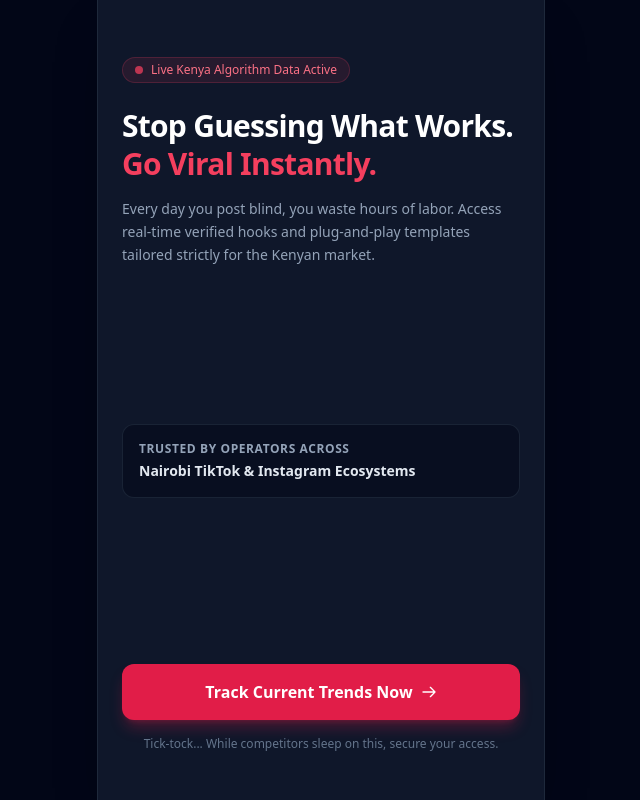
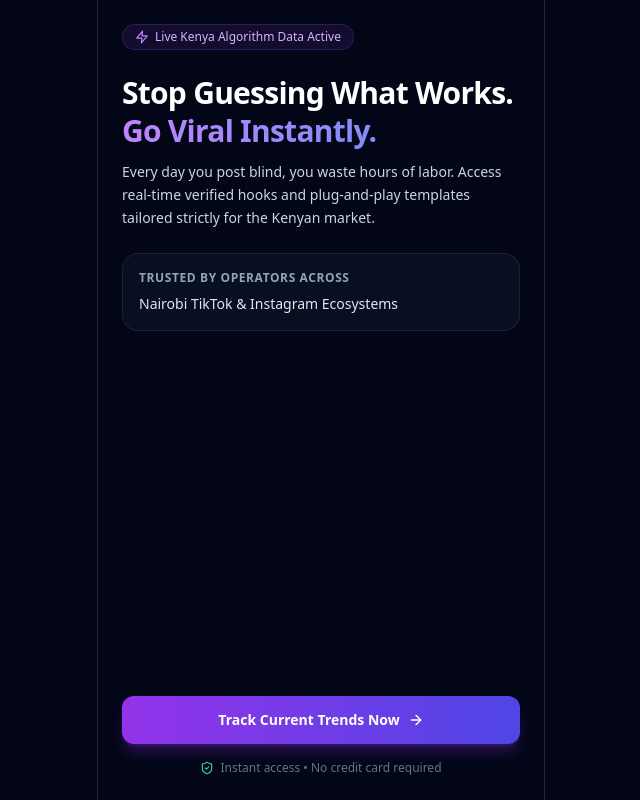
Before and after one commit to COBALTMETRICS/GoViral, a Next.js app: page / in a window 1280 px wide. Shown: the whole page, without its empty margins (319-959 px from the left). Built offline with nearby package versions, Linux system fonts and the light colour scheme.

Commit message:
Refactor LandingPage layout and styles

```diff
--- a/app/page.tsx
+++ b/app/page.tsx
@@ -1,47 +1,48 @@
-// app/page.tsx
 'use client';
 
+import React from 'react';
 import Link from 'next/link';
+import { Sparkles, ArrowRight, ShieldCheck, Zap } from 'lucide-react';
 
 export default function LandingPage() {
   return (
-    <div className="flex flex-col justify-between p-6 h-full flex-grow">
-      {/* Top Branding / Logic Anchor */}
-      <div className="pt-8">
-        <div className="inline-flex items-center gap-2 px-3 py-1 rounded-full bg-rose-500/10 border border-rose-500/20 text-rose-400 text-xs font-medium mb-6">
-          <span className="w-2 h-2 rounded-full bg-rose-500 animate-pulse"></span>
-          Live Kenya Algorithm Data Active
+    <div className="min-h-screen bg-slate-950 text-slate-100 font-sans p-6 max-w-md mx-auto flex flex-col justify-between">
+      {/* Top Banner */}
+      <div className="space-y-6">
+        <div className="inline-flex items-center gap-1.5 bg-purple-500/10 border border-purple-500/20 text-purple-300 text-xs font-medium px-3 py-1 rounded-full">
+          <Zap className="w-3.5 h-3.5 text-purple-400" /> Live Kenya Algorithm Data Active
         </div>
 
-        <h1 className="text-3xl font-extrabold tracking-tight leading-tight mb-4 text-white">
-          Stop Guessing What Works. <span className="text-rose-500">Go Viral Instantly.</span>
-        </h1>
+        {/* Hero Copy */}
+        <div className="space-y-3">
+          <h1 className="text-3xl font-extrabold tracking-tight text-white leading-tight">
+            Stop Guessing What Works. <span className="text-transparent bg-clip-text bg-gradient-to-r from-purple-400 to-indigo-400">Go Viral Instantly.</span>
+          </h1>
+          <p className="text-sm text-slate-300 leading-relaxed">
+            Every day you post blind, you waste hours of labor. Access real-time verified hooks and plug-and-play templates tailored strictly for the Kenyan market.
+          </p>
+        </div>
 
-        <p className="text-slate-400 text-sm leading-relaxed mb-6">
-          Every day you post blind, you waste hours of labor. Access real-time verified hooks and plug-and-play templates tailored strictly for the Kenyan market.
-        </p>
+        {/* Trust Badges */}
+        <div className="bg-slate-900/60 border border-slate-800/80 rounded-2xl p-4 space-y-2 backdrop-blur-sm">
+          <p className="text-xs font-semibold text-slate-400 uppercase tracking-wider">Trusted by operators across</p>
+          <p className="text-sm font-medium text-slate-200">Nairobi TikTok & Instagram Ecosystems</p>
+        </div>
       </div>
 
-      {/* Social Proof / Trust Badge */}
-      <div className="bg-slate-950/50 p-4 rounded-xl border border-slate-800/80 mb-8">
-        <div className="text-xs text-slate-400 mb-1 font-semibold uppercase tracking-wider">Trusted by operators across</div>
-        <div className="text-sm font-bold text-slate-200">Nairobi TikTok & Instagram Ecosystems</div>
-      </div>
-
-      {/* Action Area with Urgency */}
-      <div className="space-y-4 pb-6">
+      {/* Action CTA Area */}
+      <div className="space-y-4 pt-6">
         <Link
           href="/onboarding"
-          className="w-full py-4 bg-rose-600 hover:bg-rose-500 text-white font-semibold rounded-xl shadow-lg shadow-rose-600/30 flex items-center justify-center gap-2 transition-all active:scale-95 text-center"
+          className="w-full flex items-center justify-center gap-2 bg-gradient-to-r from-purple-600 to-indigo-600 hover:from-purple-500 hover:to-indigo-500 text-white font-bold py-3.5 px-4 rounded-xl shadow-lg shadow-purple-600/30 transition-all text-sm"
         >
-          Track Current Trends Now
-          <svg className="w-4 h-4" fill="none" stroke="currentColor" viewBox="0 0 24 24">
-            <path strokeLinecap="round" strokeLinejoin="round" strokeWidth="2" d="M14 5l7 7m0 0l-7 7m7-7H3" />
-          </svg>
+          <span>Track Current Trends Now</span>
+          <ArrowRight className="w-4 h-4" />
         </Link>
-        <p className="text-center text-xs text-slate-500">
-          Tick-tock... While competitors sleep on this, secure your access.
-        </p>
+
+        <div className="flex items-center justify-center gap-1.5 text-xs text-slate-500">
+          <ShieldCheck className="w-3.5 h-3.5 text-emerald-400" /> Instant access • No credit card required
+        </div>
       </div>
     </div>
   );
```
